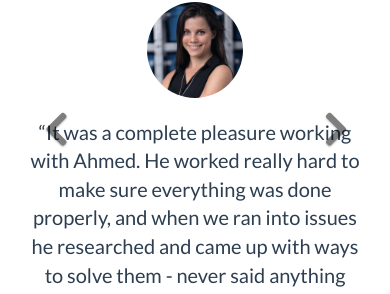
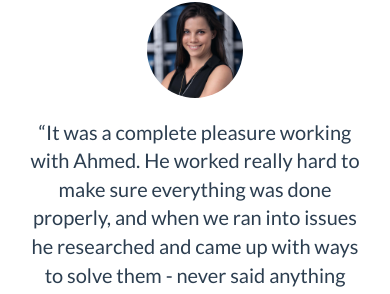
Before and after one commit to Ahmed-Elkashef/Ahmed-Elkashef.github.io, a Jekyll site: the page built from index.html, in a window 390 px wide and 1400 px high, scrolled down 5053 px. Shown: the part 148-442 px from the top of the window. Built offline with Jekyll 4.4.1, drawn with Linux system fonts in a browser that asks for light colours.

Commit message:
Update main.css

```diff
--- a/_includes/css/main.css
+++ b/_includes/css/main.css
@@ -703,6 +703,10 @@ footer .list-inline>li {
         max-width: 200px;
         transform: rotate(-10deg);
     }
+    /* hide arrows for testimonials */
+    .fa-angle-right:before, .fa-angle-left:before {
+        display: none;
+    }
     /*footer*/
     footer .footer-col {
         margin-top: 60px;
```
